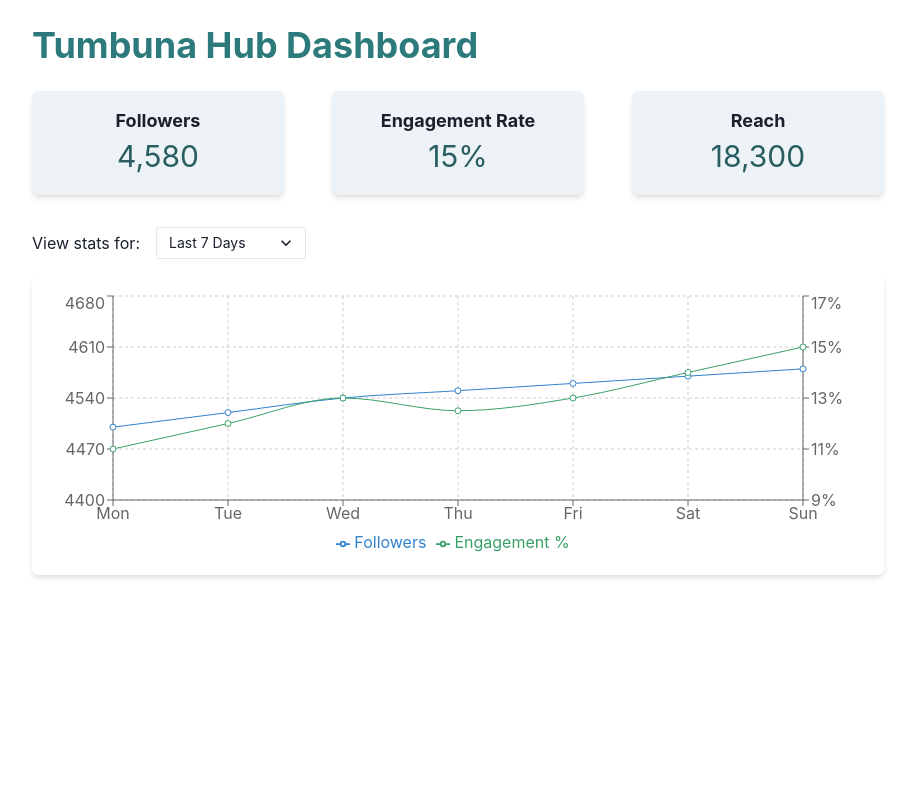
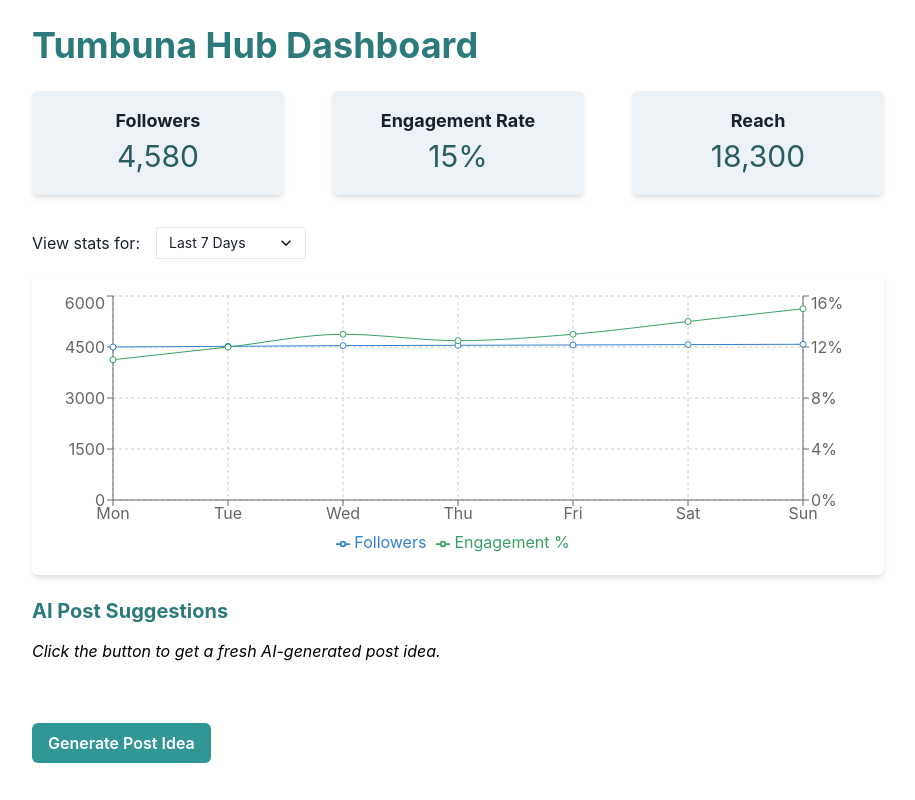
Before and after one commit to PintolDonovan6/Tumbun-Hub, a React (Create React App) app: page / in a window 1280 px wide. Shown: the whole page, without its empty margins (182-1097 px from the left). Built offline with nearby package versions, Linux system fonts and the light colour scheme.

Commit message:
Update App.js

```diff
--- a/src/App.js
+++ b/src/App.js
@@ -7,6 +7,9 @@ import {
   VStack,
   HStack,
   Select,
+  Button,
+  Spinner,
+  useToast,
 } from "@chakra-ui/react";
 import {
   LineChart,
@@ -48,106 +51,86 @@ function Dashboard() {
   const data = mockData[range];
   const latest = data[data.length - 1];
 
+  const [suggestion, setSuggestion] = useState("Click the button to get a fresh AI-generated post idea.");
+  const [loading, setLoading] = useState(false);
+  const toast = useToast();
+
+  const fetchAISuggestion = async () => {
+    setLoading(true);
+    try {
+      const response = await fetch("/api/generate", {
+        method: "POST",
+      });
+      if (!response.ok) {
+        throw new Error("Failed to fetch AI suggestion");
+      }
+      const json = await response.json();
+      setSuggestion(json.suggestion.trim());
+    } catch (err) {
+      toast({
+        title: "Error",
+        description: err.message,
+        status: "error",
+        duration: 5000,
+        isClosable: true,
+      });
+    } finally {
+      setLoading(false);
+    }
+  };
+
   return (
     <Box p={6} maxW="900px" mx="auto">
-      <Heading mb={6} color="teal.600">
-        Tumbuna Hub Dashboard
-      </Heading>
+      <Heading mb={6} color="teal.600">Tumbuna Hub Dashboard</Heading>
 
       <HStack spacing={12} mb={8} justify="space-between">
-        <Box
-          bg="gray.100"
-          p={4}
-          borderRadius="md"
-          flex="1"
-          textAlign="center"
-          boxShadow="md"
-        >
-          <Text fontWeight="bold" fontSize="lg">
-            Followers
-          </Text>
-          <Text fontSize="3xl" color="teal.700">
-            {latest.followers.toLocaleString()}
-          </Text>
+        <Box bg="gray.100" p={4} borderRadius="md" flex="1" textAlign="center" boxShadow="md">
+          <Text fontWeight="bold" fontSize="lg">Followers</Text>
+          <Text fontSize="3xl" color="teal.700">{latest.followers.toLocaleString()}</Text>
         </Box>
-        <Box
-          bg="gray.100"
-          p={4}
-          borderRadius="md"
-          flex="1"
-          textAlign="center"
-          boxShadow="md"
-        >
-          <Text fontWeight="bold" fontSize="lg">
-            Engagement Rate
-          </Text>
-          <Text fontSize="3xl" color="teal.700">
-            {latest.engagement}%
-          </Text>
+        <Box bg="gray.100" p={4} borderRadius="md" flex="1" textAlign="center" boxShadow="md">
+          <Text fontWeight="bold" fontSize="lg">Engagement Rate</Text>
+          <Text fontSize="3xl" color="teal.700">{latest.engagement}%</Text>
         </Box>
-        <Box
-          bg="gray.100"
-          p={4}
-          borderRadius="md"
-          flex="1"
-          textAlign="center"
-          boxShadow="md"
-        >
-          <Text fontWeight="bold" fontSize="lg">
-            Reach
-          </Text>
-          <Text fontSize="3xl" color="teal.700">
-            {latest.reach.toLocaleString()}
-          </Text>
+        <Box bg="gray.100" p={4} borderRadius="md" flex="1" textAlign="center" boxShadow="md">
+          <Text fontWeight="bold" fontSize="lg">Reach</Text>
+          <Text fontSize="3xl" color="teal.700">{latest.reach.toLocaleString()}</Text>
         </Box>
       </HStack>
 
       <HStack mb={4} spacing={4}>
         <Text>View stats for:</Text>
-        <Select
-          value={range}
-          onChange={(e) => setRange(e.target.value)}
-          maxW="150px"
-          size="sm"
-        >
+        <Select value={range} onChange={(e) => setRange(e.target.value)} maxW="150px" size="sm">
           <option value="daily">Last 7 Days</option>
           <option value="weekly">Last 4 Weeks</option>
           <option value="monthly">Last 4 Months</option>
         </Select>
       </HStack>
 
-      <Box w="100%" h="300px" bg="white" p={4} borderRadius="md" boxShadow="md">
+      <Box w="100%" h="300px" bg="white" p={4} borderRadius="md" boxShadow="md" mb={6}>
         <ResponsiveContainer width="100%" height="100%">
           <LineChart data={data}>
             <CartesianGrid strokeDasharray="3 3" />
             <XAxis dataKey="date" />
-            <YAxis yAxisId="left" domain={["dataMin - 100", "dataMax + 100"]} />
-            <YAxis
-              yAxisId="right"
-              orientation="right"
-              domain={["dataMin - 2", "dataMax + 2"]}
-              tickFormatter={(value) => `${value}%`}
-            />
+            <YAxis yAxisId="left" />
+            <YAxis yAxisId="right" orientation="right" tickFormatter={(value) => `${value}%`} />
             <Tooltip />
             <Legend />
-            <Line
-              yAxisId="left"
-              type="monotone"
-              dataKey="followers"
-              stroke="#3182CE"
-              activeDot={{ r: 8 }}
-              name="Followers"
-            />
-            <Line
-              yAxisId="right"
-              type="monotone"
-              dataKey="engagement"
-              stroke="#38A169"
-              name="Engagement %"
-            />
+            <Line yAxisId="left" type="monotone" dataKey="followers" stroke="#3182CE" name="Followers" />
+            <Line yAxisId="right" type="monotone" dataKey="engagement" stroke="#38A169" name="Engagement %" />
           </LineChart>
         </ResponsiveContainer>
       </Box>
+
+      <VStack align="start" spacing={4}>
+        <Heading size="md" color="teal.600">AI Post Suggestions</Heading>
+        <Text minH="60px" fontStyle="italic" color={loading ? "gray.400" : "black"}>
+          {loading ? <Spinner size="sm" /> : suggestion}
+        </Text>
+        <Button colorScheme="teal" mt={2} onClick={fetchAISuggestion} isLoading={loading} loadingText="Generating...">
+          Generate Post Idea
+        </Button>
+      </VStack>
     </Box>
   );
 }
```
